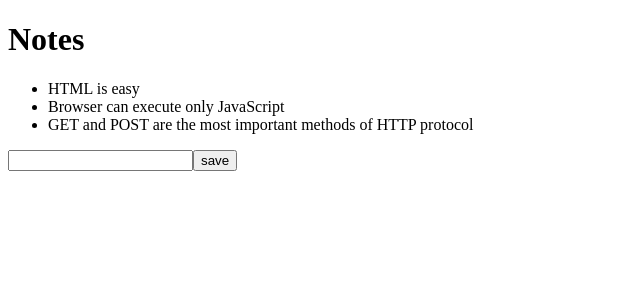
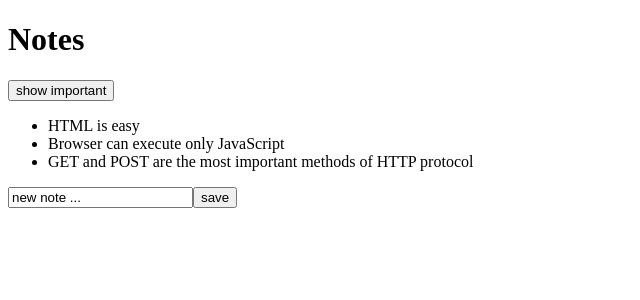
Before and after one commit to grizz-bot92/notes_app, a React (Vite) app: page / in a window 1280 px wide. Shown: the top 300 px of the page, without its empty margins (0-640 px from the left). Built offline with nearby package versions, Linux system fonts and the light colour scheme.

Commit message:
added newNote and setNote states and created buttons to toggle between important and unimportant notes

```diff
--- a/src/App.jsx
+++ b/src/App.jsx
@@ -3,10 +3,28 @@
 
 const App  = (props) => {
   const [notes, setNotes] = useState(props.notes)
+  const [newNote, setNewNote] = useState('new note ...')
+  const [showAll, setShowAll] = useState(true)
+
+  const notesToShow = showAll
+    ? notes
+    : notes.filter(note => note.important)
 
   const addNote = (event) =>{
     event.preventDefault()
-    console.log('button clicked', event.target)
+    const noteObject = {
+      content: newNote,
+      important: Math.random() < 0.5,
+      id: String(notes.length + 1),
+    }
+
+    setNotes(notes.concat(noteObject))
+    setNewNote('')
+  }
+
+  const handleNoteChange = (event) =>{
+    console.log(event.target.value)
+    setNewNote(event.target.value)
   }
 
 
@@ -14,13 +32,20 @@
   return(
     <div>
       <h1>Notes</h1>
+      <div>
+        <button onClick={() => setShowAll(!showAll)}>
+          show {showAll ? 'important' : 'all'}
+        </button>
+      </div>
       <ul>
-        {notes.map(note => (
+        {notesToShow.map(note => (
           <Note key={note.id} note={note}/>
         ))}
       </ul>
       <form onSubmit={addNote}>
-        <input />
+        <input value={newNote}
+        onChange={handleNoteChange}/>
+
         <button type="submit">save</button>
       </form>
     </div>
```
